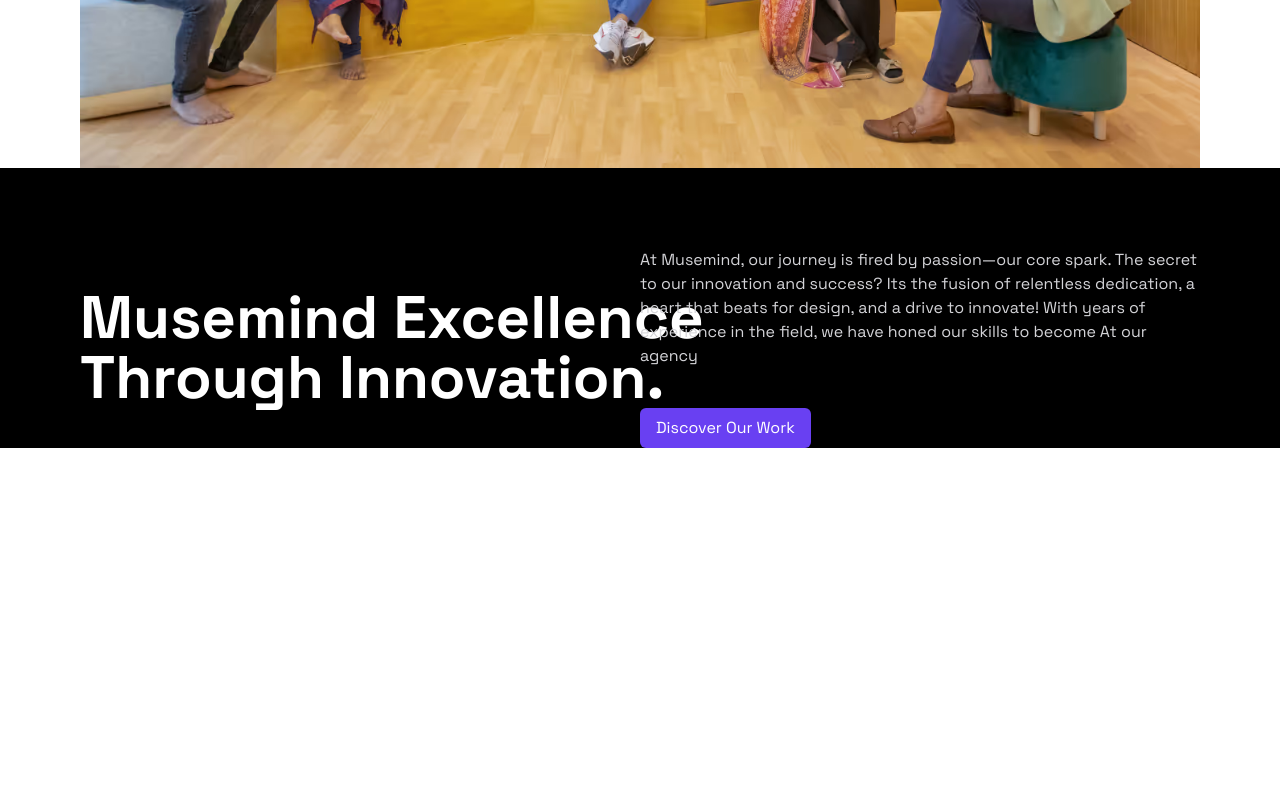
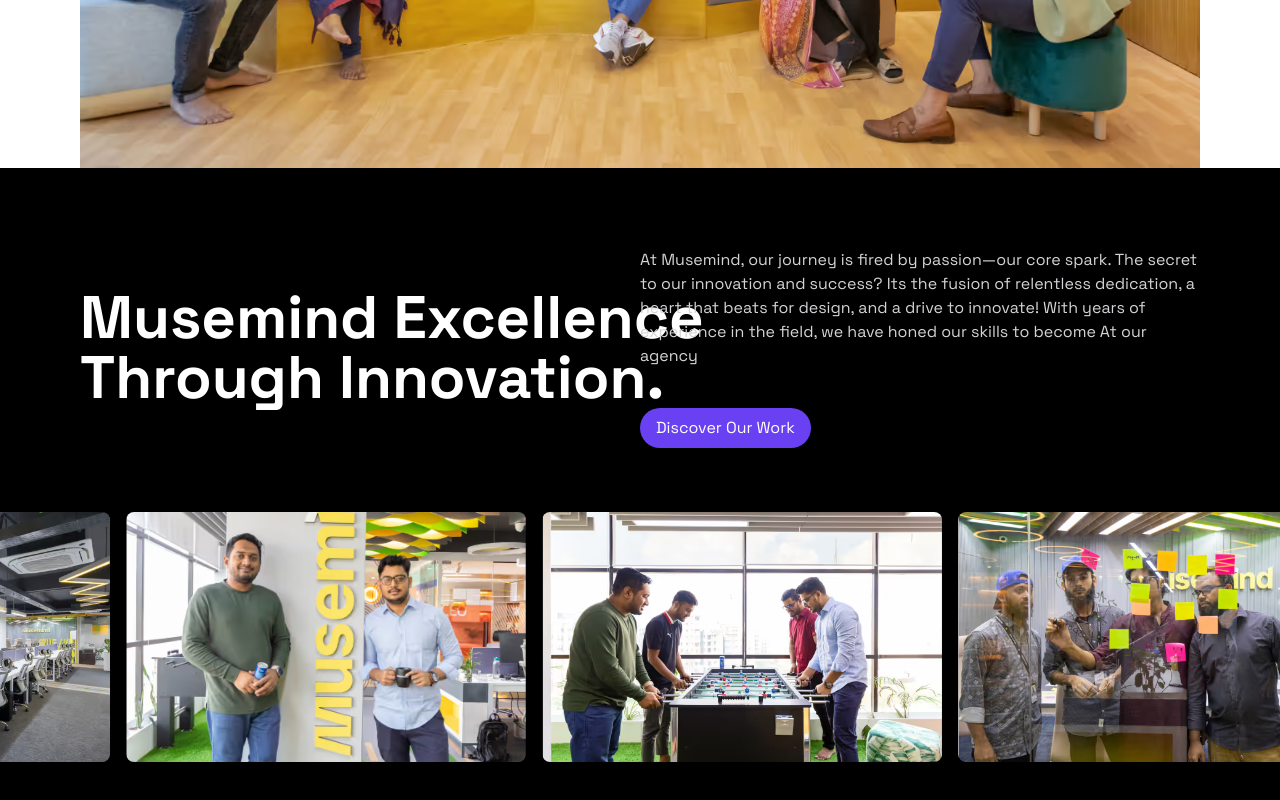
Before and after one commit to Joy773/Graphilence-Portfolio-Payment-App, a Next.js app in the folder my-app/: page /about in a window 1280 px wide. Shown: the part 713-1513 px from the top of the page. Before the commit the page ends 1161 px from the top, so only its background shows below. Built offline with nearby package versions, Linux system fonts and the light colour scheme.

Commit message:
Latest Commit

```diff
--- a/my-app/src/app/about/page.tsx
+++ b/my-app/src/app/about/page.tsx
@@ -1,8 +1,25 @@
+"use client";
+
 import React from "react";
 import Navbar from "@/Components/Navbar";
 import Image from "next/image";
+import { motion } from "motion/react";
 
-const page = () => {
+const aboutUsImages = {
+  offices: [
+    "/about-us/office_1.avif",
+    "/about-us/office_2.avif",
+    "/about-us/office_3.avif",
+    "/about-us/office_4.avif",
+    "/about-us/office_5.avif",
+    "/about-us/office_6.avif",
+    "/about-us/office_7.avif",
+    "/about-us/office_8.avif",
+    "/about-us/office_9.avif",
+  ],
+};
+
+const Page = () => {
   return (
     <div className="px-10 lg:px-20">
       <Navbar />
@@ -33,13 +50,42 @@ const page = () => {
             With years of experience in the field, we have honed our skills to
             become At our agency
           </p>
-          <button className="bg-purplish-blue text-white px-4 py-2 rounded-md cursor-pointer mt-10 mx-auto lg:mx-0 inline-block">
+          <button className="bg-purplish-blue text-white px-4 py-2 cursor-pointer mt-10 mx-auto lg:mx-0 inline-block rounded-full">
             Discover Our Work
           </button>
         </div>
+      </div>
+      <div className="bg-black -mx-10 lg:-mx-20 py-16 overflow-hidden">
+        <motion.div
+          className="flex w-fit"
+          animate={{
+            x: ["0%", "-50%"],
+          }}
+          transition={{
+            x: {
+              repeat: Infinity,
+              repeatType: "loop",
+              duration: 30,
+              ease: "linear",
+            },
+          }}
+        >
+          {[...aboutUsImages.offices, ...aboutUsImages.offices].map((src, idx) => (
+            <div key={idx} className="shrink-0 w-[300px] md:w-[400px] h-[200px] md:h-[250px] overflow-hidden rounded-lg mx-2">
+              <Image
+                src={src}
+                alt={`Office ${(idx % aboutUsImages.offices.length) + 1}`}
+                width={400}
+                height={300}
+                className="w-full h-full object-cover"
+                sizes="300px"
+              />
+            </div>
+          ))}
+        </motion.div>
       </div>
     </div>
   );
 };
 
-export default page;
+export default Page;
```
